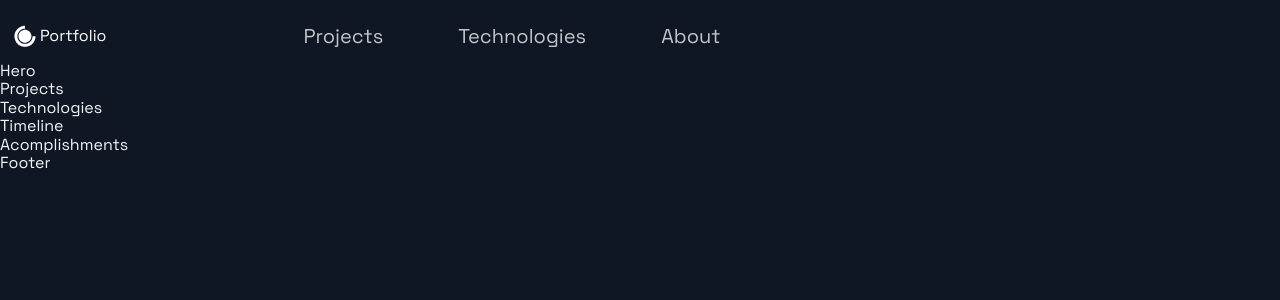
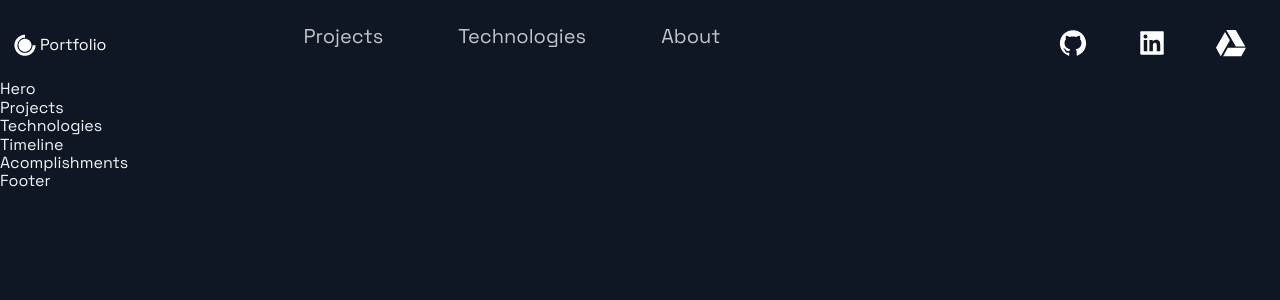
Before and after one commit to JesseJ713/personal-portfolio, a Next.js app: page / in a window 1280 px wide. Shown: the top 300 px of the page. Built offline with nearby package versions, Linux system fonts and the light colour scheme.

Commit message:
Social icons with appropriate links that open new tab

```diff
--- a/src/components/Header/Header.js
+++ b/src/components/Header/Header.js
@@ -1,6 +1,7 @@
 import Link from 'next/link';
 import React from 'react';
-import { AiFillGithub, AiFillInstagram, AiFillLinkedin } from 'react-icons/ai';
+import { AiFillGithub, AiFillLinkedin } from 'react-icons/ai';
+import { FaGoogleDrive } from 'react-icons/fa';
 import { DiCssdeck } from 'react-icons/di';
 
 import {
@@ -38,6 +39,29 @@ const Header = () => (
         </Link>
       </li>
     </Div2>
+    <Div3>
+      <SocialIcons
+        href='https://github.com/JesseJ713'
+        target='_blank'
+        rel='noopener noreferrer'
+      >
+        <AiFillGithub size='3rem' />
+      </SocialIcons>
+      <SocialIcons
+        href='https://www.linkedin.com/in/jesse-jackson-atx/'
+        target='_blank'
+        rel='noopener noreferrer'
+      >
+        <AiFillLinkedin size='3rem' />
+      </SocialIcons>
+      <SocialIcons
+        href='https://docs.google.com/document/d/1OAcNqShun2ll-cHmemCxcgJuECvqdQ0V/edit?usp=sharing&ouid=115416440635836363293&rtpof=true&sd=true'
+        target='_blank'
+        rel='noopener noreferrer'
+      >
+        <FaGoogleDrive size='3rem' />
+      </SocialIcons>
+    </Div3>
   </Container>
 );
 
```
